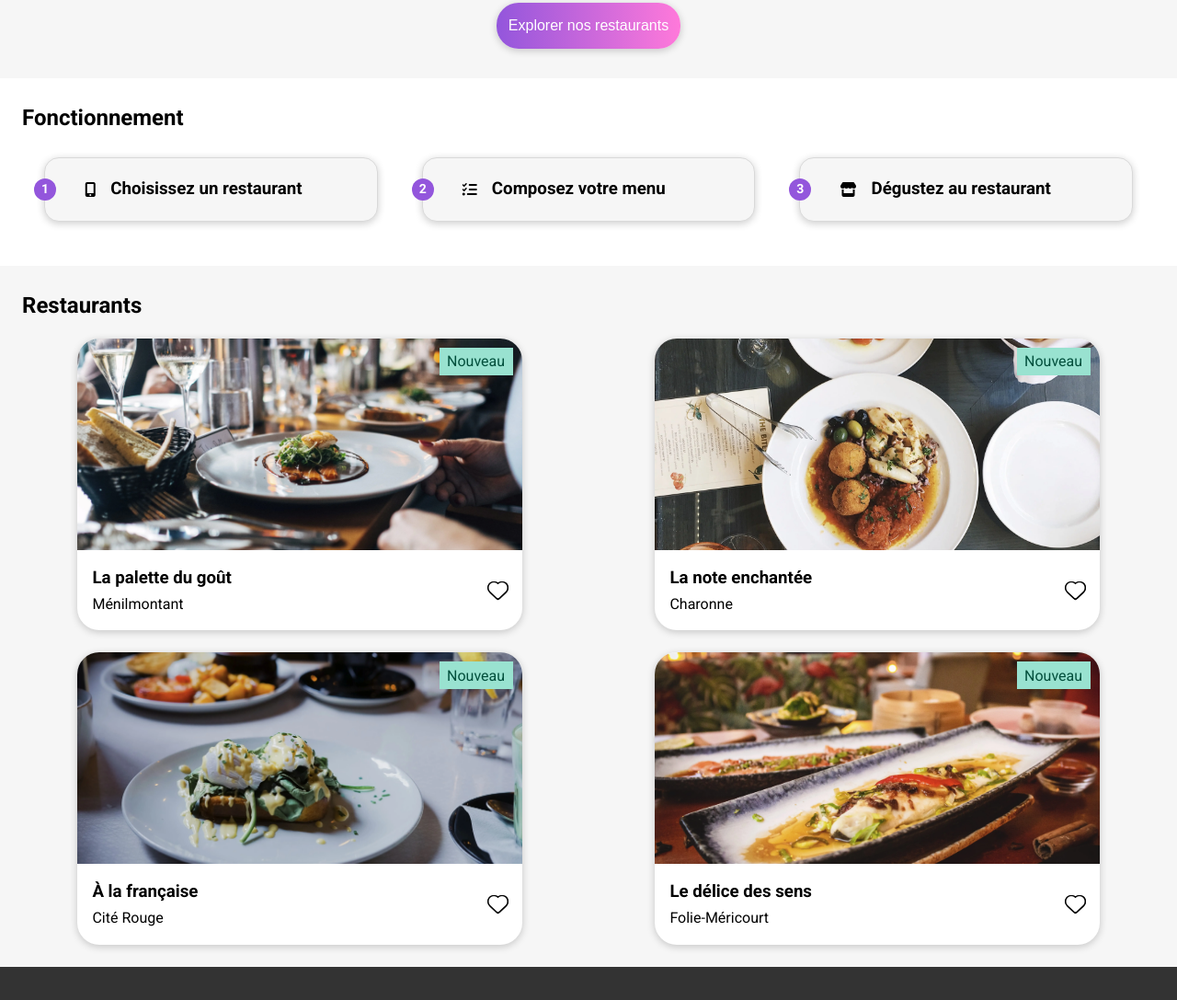
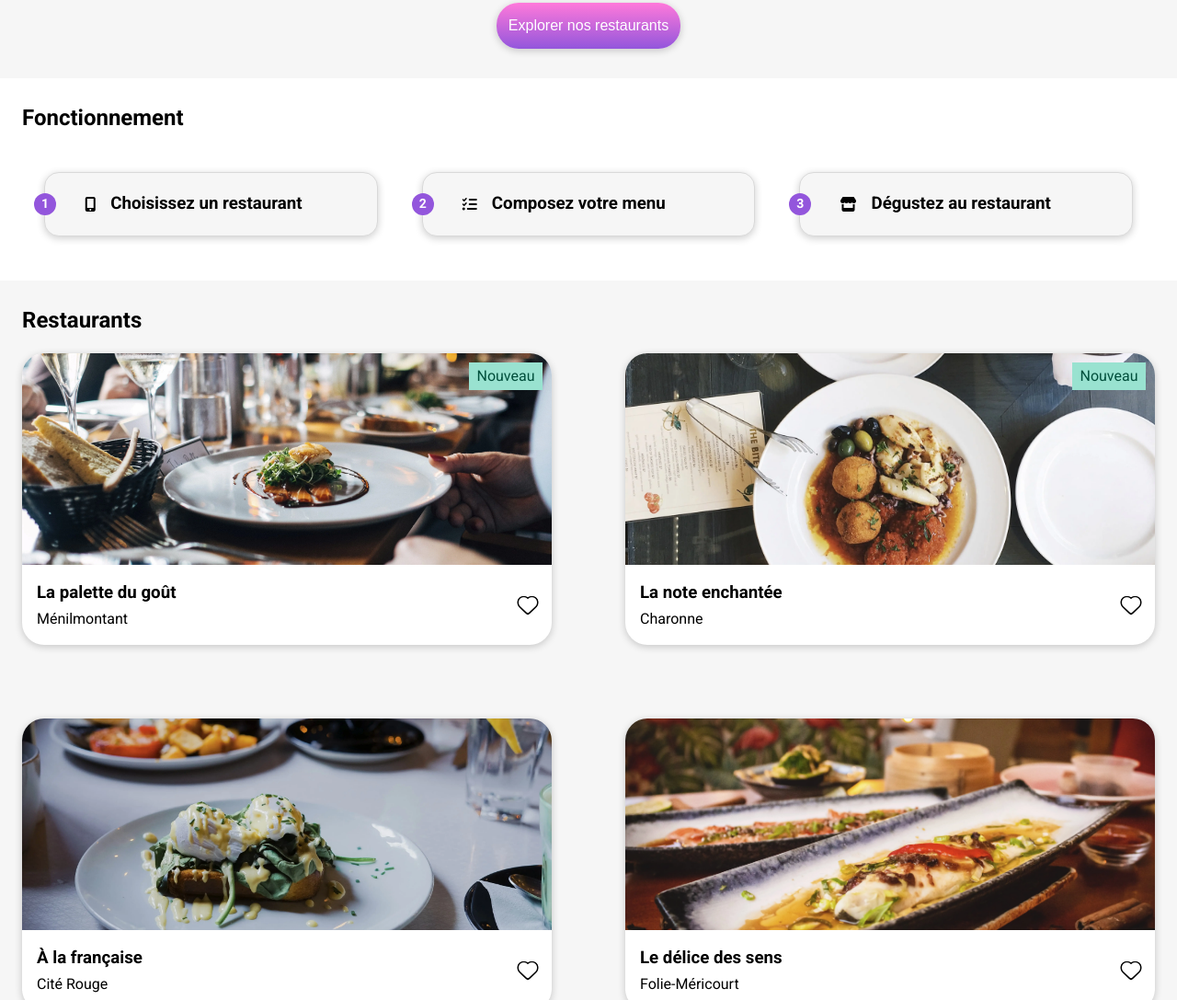
Before and after one commit to Steinshy/OC-OhMyFood, a plain HTML site: page index.html in a window 1280 px wide. Shown: the part 253-1340 px from the top of the page at 92% size. Drawn offline with Linux system fonts and the light colour scheme; a web font is replaced by a local one.

Commit message:
Fix restaurants for desktop

```diff
--- a/assets/css/style.css
+++ b/assets/css/style.css
@@ -142,7 +142,7 @@ button {
   cursor: pointer;
   margin: var(--space-xl) 0;
   background: linear-gradient(
-    90deg,
+    0deg,
     var(--color-primary) 0%,
     var(--color-secondary) 100%
   );
@@ -318,9 +318,13 @@ header {
 
 /* Restaurants Section */
 .restaurants {
+  background-color: var(--color-background-light);
+}
+
+.restaurants__container {
   display: grid;
   padding: var(--space-lg);
-  background-color: var(--color-background-light);
+  width: 100%;
 }
 
 .restaurants h1 {
@@ -643,17 +647,20 @@ footer nav i {
     margin: 0 auto;
   }
 
+  .section_orders,
+  .restaurants__container {
+    max-width: 1920px;
+    margin: 0 auto;
+  }
+
   .section_orders__container {
     grid-template-columns: repeat(3, 1fr);
     gap: var(--space-2xl);
     padding: var(--space-lg);
-    width: 100%;
-    margin: 0 auto;
   }
 
-  .restaurant__card {
-    width: 80%;
-    margin: 0 auto;
+  .restaurants__cards {
+    gap: 5rem;
   }
 
   footer {
--- a/index.html
+++ b/index.html
@@ -117,6 +117,7 @@
 
       <!-- Restaurants Section -->
       <section class="restaurants" id="goto-restaurants">
+        <div class="restaurants__container">
           <h2>Restaurants</h2>
           <!-- Restaurants Cards -->
           <div class="restaurants__cards">
@@ -161,7 +162,6 @@
             <!-- Restaurants Card -->
             <article class="restaurant__card">
               <a href="./assets/restaurants/francaise.html" aria-labelledby="francaise-title"></a>
-            <span class="restaurant__badge">Nouveau</span>
               <picture>
                 <source srcset="assets/img/restaurants/webp/francaise.webp" type="image/webp">
                 <source srcset="assets/img/restaurants/jpg/francaise.jpg" type="image/jpeg">
@@ -180,7 +180,6 @@
             <!-- Restaurants Card -->
             <article class="restaurant__card">
               <a href="./assets/restaurants/delice.html" aria-labelledby="delice-title"></a>
-            <span class="restaurant__badge">Nouveau</span>
               <picture>
                 <source srcset="assets/img/restaurants/webp/delice.webp" type="image/webp">
                 <source srcset="assets/img/restaurants/jpg/delice.jpg" type="image/jpeg">
@@ -195,6 +194,7 @@
                 <i class="fa-solid fa-heart custom_heart"></i>
               </div>
             </article>
+          </div>
         </div>
       </section>
     </main>
```
Lines whose indentation alone changed are shown as unchanged.
